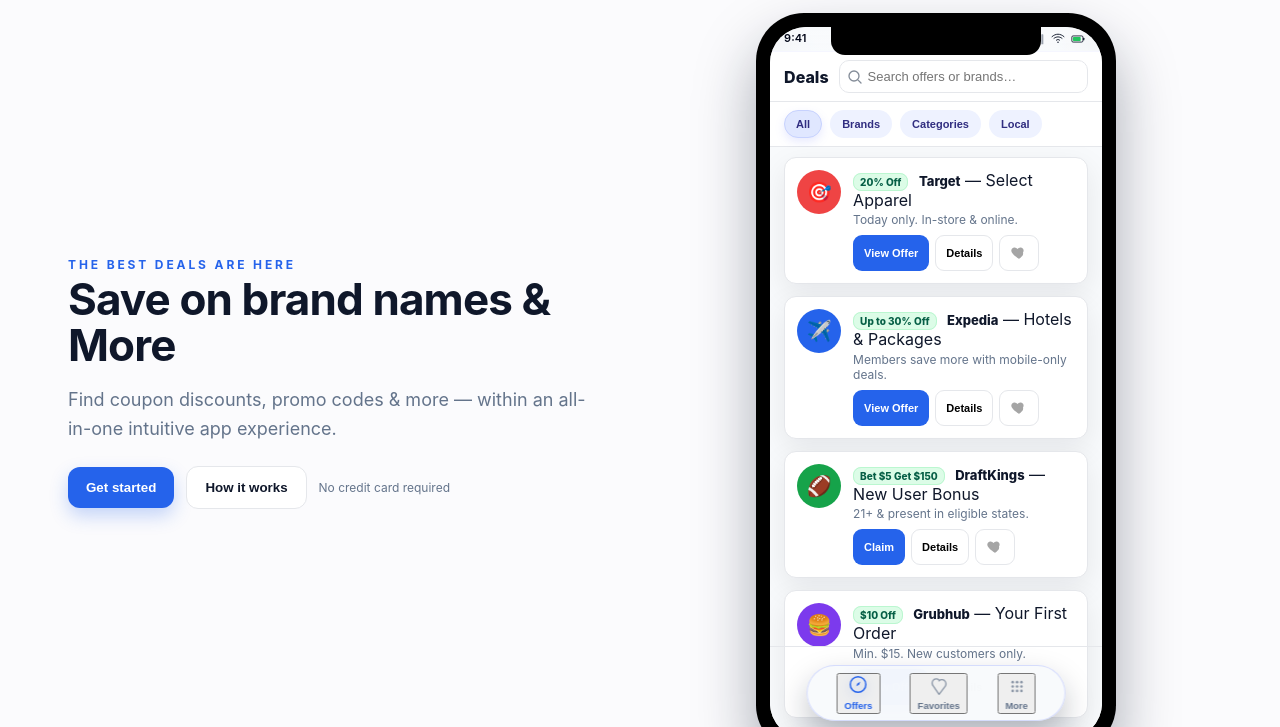
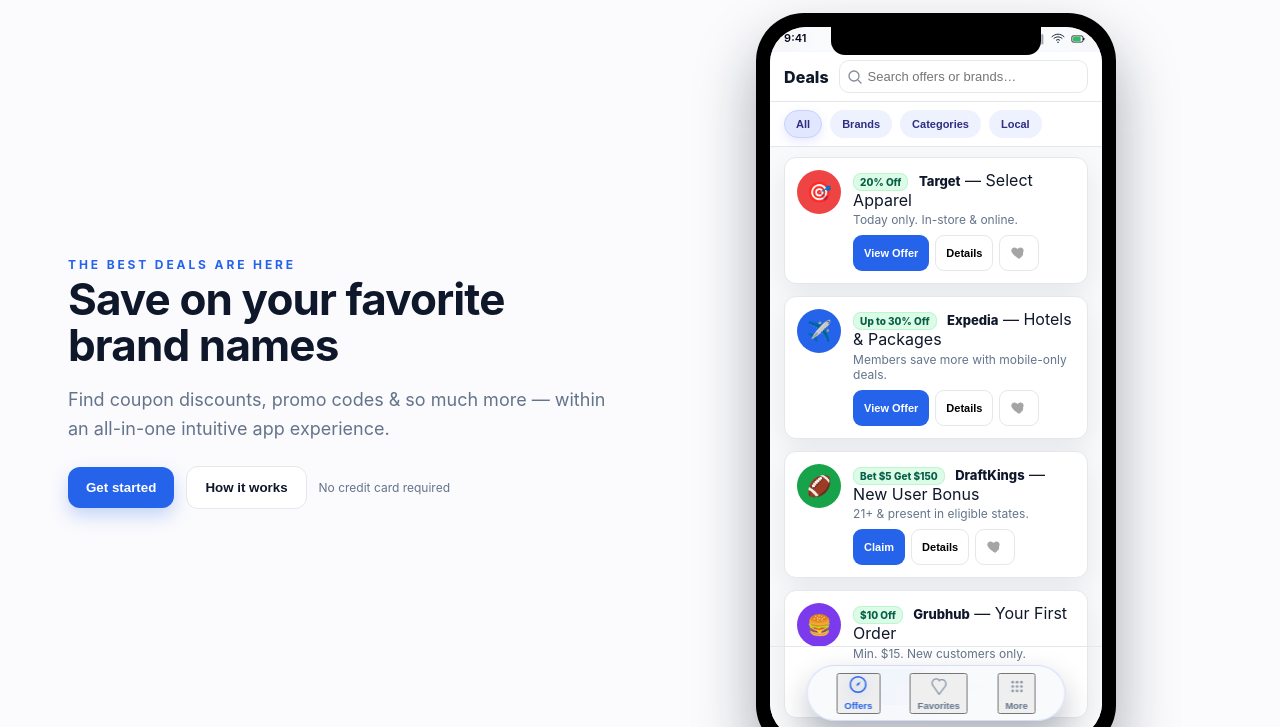
Before and after one commit to dnsgateway/000, a plain HTML site: page index.html in a window 1280 px wide. Shown: the part 57-784 px from the top of the page. Drawn offline with Linux system fonts and the light colour scheme.

Commit message:
Update index.html

```diff
--- a/index.html
+++ b/index.html
@@ -352,8 +352,8 @@
 <section class="hero" aria-label="Hero">
   <div class="hero-left">
     <div class="eyebrow">The Best Deals are Here</div>
-    <h1>Save on brand names &amp; More</h1>
-    <p class="sub">Find coupon discounts, promo codes &amp; more — within an all-in-one intuitive app experience.</p>
+    <h1>Save on your favorite brand names </h1>
+    <p class="sub">Find coupon discounts, promo codes &amp; so much more — within an all-in-one intuitive app experience.</p>
     <div class="cta-row">
       <button class="btn btn-primary" id="getStarted">Get started</button>
       <button class="btn btn-outline" onclick="document.querySelector('#how-it-works').scrollIntoView({behavior:'smooth'})">How it works</button>
```
